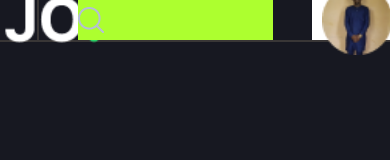
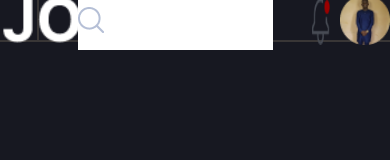
Before and after one commit to IlyaMarmysh/Messenger_Adaptive, a plain HTML site: page Index.html in a window 390 px wide. Drawn offline with Linux system fonts and the light colour scheme.

Commit message:
media querry first

```diff
--- a/CSS/index.css
+++ b/CSS/index.css
@@ -21,31 +21,33 @@ body {
     justify-content: space-evenly;
     height: 100%;
     justify-self: flex-end;
-    background-color: #fff;
     align-items: center;
 }
 
 .search_container {
     min-width: 50vw;
     max-width: 70vw;
+    background-color: #ffffff;
     display: flex;
     justify-items: flex-start;
     align-items: center;
-    height: 100%;
-    background-color: greenyellow;
+    min-height: 7vh;
 }
 
+.search_label{
+    height: 100%;
+}
 .profile_name, .profile_img {
     margin-left: 20px;
 
 img {
-    max-width: 300px;
-    min-width: 70px;
+    max-width: 200px;
+    min-width: 50px;
 }
 
 }
 .notification img {
-    max-height: 300px;
+    max-height: 150px;
     min-height: 50px;
 }
 
@@ -55,16 +57,12 @@ img {
     height: 100%;
     display: flex;
     align-items: center;
-    padding: 1vw;
+    padding: 0.5vw;
 
 img {
     margin-right: 1vw;
     max-width: 300px;
     min-width: 100px;
-}
-
-img:hover {
-    background-color: #fff;
 }
 
 }
```
